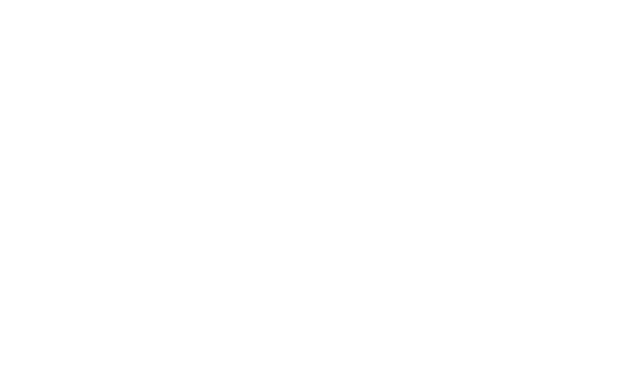
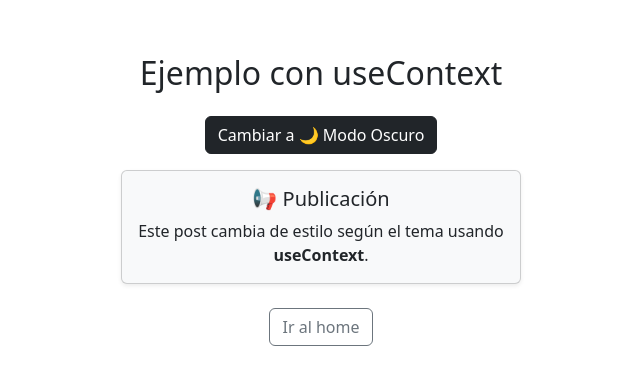
Before and after one commit to Luisa1201/projectclassreactvite, a React (Vite) app: page /useContext in a window 1280 px wide. Before the commit this address had no page. Shown: the part 224-608 px from the top of the page, without its empty margins (319-959 px from the left). Built offline with nearby package versions, Linux system fonts and the light colour scheme.

Commit message:
Ajustes en el App.jsx con sus direcciones del HookUseContext, HookUseId, HookUseInsertionEffect, HookUseSyncExternalStore

```diff
--- a/src/App.jsx
+++ b/src/App.jsx
@@ -13,6 +13,10 @@ import HookUseTransition from './playground/HookUseTransition'
 import HookUseDeferredValue from './playground/HookUseDeferredValue'
 import HookUseEffect from './playground/HookUseEffect'
 import HookUseLayoutEffec from './playground/HookUseLayoutEffec'
+import HookUseInsertionEffect from './playground/HookUseInsertionEffect'
+import HookUseContext from './playground/HookUseContext'
+import HookUseSyncExternalStore from './playground/HookUseSyncExternalStore'
+import HookUseId from './playground/HookUseId'
 
 function App() {
 
@@ -32,6 +36,10 @@ function App() {
         <Route path='/useDeferredValue' element={<HookUseDeferredValue/>}></Route>
         <Route path='/useEffect' element={<HookUseEffect/>}></Route>
         <Route path='/useLayoutEffec' element={<HookUseLayoutEffec/>}></Route>
+        <Route path='/useInsertionEffect' element={<HookUseInsertionEffect/>}></Route>
+        <Route path='/useContext' element={<HookUseContext/>}></Route>
+        <Route path='/useSyncExternalStore' element={<HookUseSyncExternalStore/>}></Route>
+        <Route path='/useId' element={<HookUseId/>}></Route>
 
       </Routes>
     </BrowserRouter>
--- a/src/playground/HookUseContext.jsx
+++ b/src/playground/HookUseContext.jsx
@@ -1,12 +1,10 @@
-import { createContext, useContext, useState } from "react";
+import React, { createContext, useContext, useState } from "react";
 
-// 1. Creamos el contexto
+// Crear contexto
 const ThemeContext = createContext();
 
-// 2. Componente proveedor (maneja el estado global)
-function ThemeProvider({ children }) {
+export function ThemeProvider({ children }) {
   const [darkMode, setDarkMode] = useState(false);
-
   const toggleTheme = () => setDarkMode(!darkMode);
 
   return (
@@ -16,9 +14,12 @@ function ThemeProvider({ children }) {
   );
 }
 
-// 3. Componente que consume el contexto
+export function useTheme() {
+  return useContext(ThemeContext);
+}
+
 function Post() {
-  const { darkMode } = useContext(ThemeContext);
+  const { darkMode } = useTheme();
 
   return (
     <div
@@ -35,12 +36,10 @@ function Post() {
   );
 }
 
-// 4. Componente principal
-export default function Page() {
-  const { darkMode, toggleTheme } = useContext(ThemeContext);
+function HookUseContext() {
+  const { darkMode, toggleTheme } = useTheme();
 
   return (
-    <ThemeProvider>
     <div className="container text-center mt-5">
       <h2 className="mb-4">Ejemplo con useContext</h2>
       <button
@@ -50,7 +49,21 @@ export default function Page() {
         Cambiar a {darkMode ? "🌞 Modo Claro" : "🌙 Modo Oscuro"}
       </button>
       <Post />
+
+      <div className="mt-4">
+        <a href="/" className="btn btn-outline-secondary">
+          Ir al home
+        </a>
       </div>
+    </div>
+  );
+}
+
+// Envolvemos el componente con el proveedor para exportarlo
+export default function HookUseContextWrapper() {
+  return (
+    <ThemeProvider>
+      <HookUseContext />
     </ThemeProvider>
   );
 }
--- a/src/playground/HookUseId.jsx
+++ b/src/playground/HookUseId.jsx
@@ -53,6 +53,11 @@ export default function Page() {
           Registrarse
         </button>
       </form>
+      <div className="mt-4">
+        <a href="/" className="btn btn-outline-secondary">
+          Ir al home
+        </a>
+      </div>
     </div>
   );
 }
--- a/src/playground/HookUseInsertionEffect.jsx
+++ b/src/playground/HookUseInsertionEffect.jsx
@@ -37,6 +37,11 @@ export default function Page() {
           Rojo
         </button>
       </div>
+      <div className="mt-4">
+        <a href="/" className="btn btn-outline-secondary">
+          Ir al home
+        </a>
+      </div>
     </div>
   );
 }
--- a/src/playground/HookUseSyncExternalStore.jsx
+++ b/src/playground/HookUseSyncExternalStore.jsx
@@ -26,9 +26,8 @@ export default function Page() {
     <div className="container text-center mt-5">
       <h2 className="mb-4">Ejemplo con useSyncExternalStore</h2>
       <div
-        className={`alert ${
-          isOnline ? "alert-success" : "alert-danger"
-        } shadow-sm`}
+        className={`alert ${isOnline ? "alert-success" : "alert-danger"
+          } shadow-sm`}
         role="alert"
       >
         {isOnline ? "✅ Estás conectado a Internet" : "❌ Estás sin conexión"}
@@ -36,6 +35,12 @@ export default function Page() {
       <p className="text-muted">
         Activa el modo avión o desconéctate de la red para probar el cambio.
       </p>
+
+      <div className="mt-4">
+        <a href="/" className="btn btn-outline-secondary">
+          Ir al home
+        </a>
+      </div>
     </div>
   );
 }
```
Lines whose indentation alone changed are shown as unchanged.
